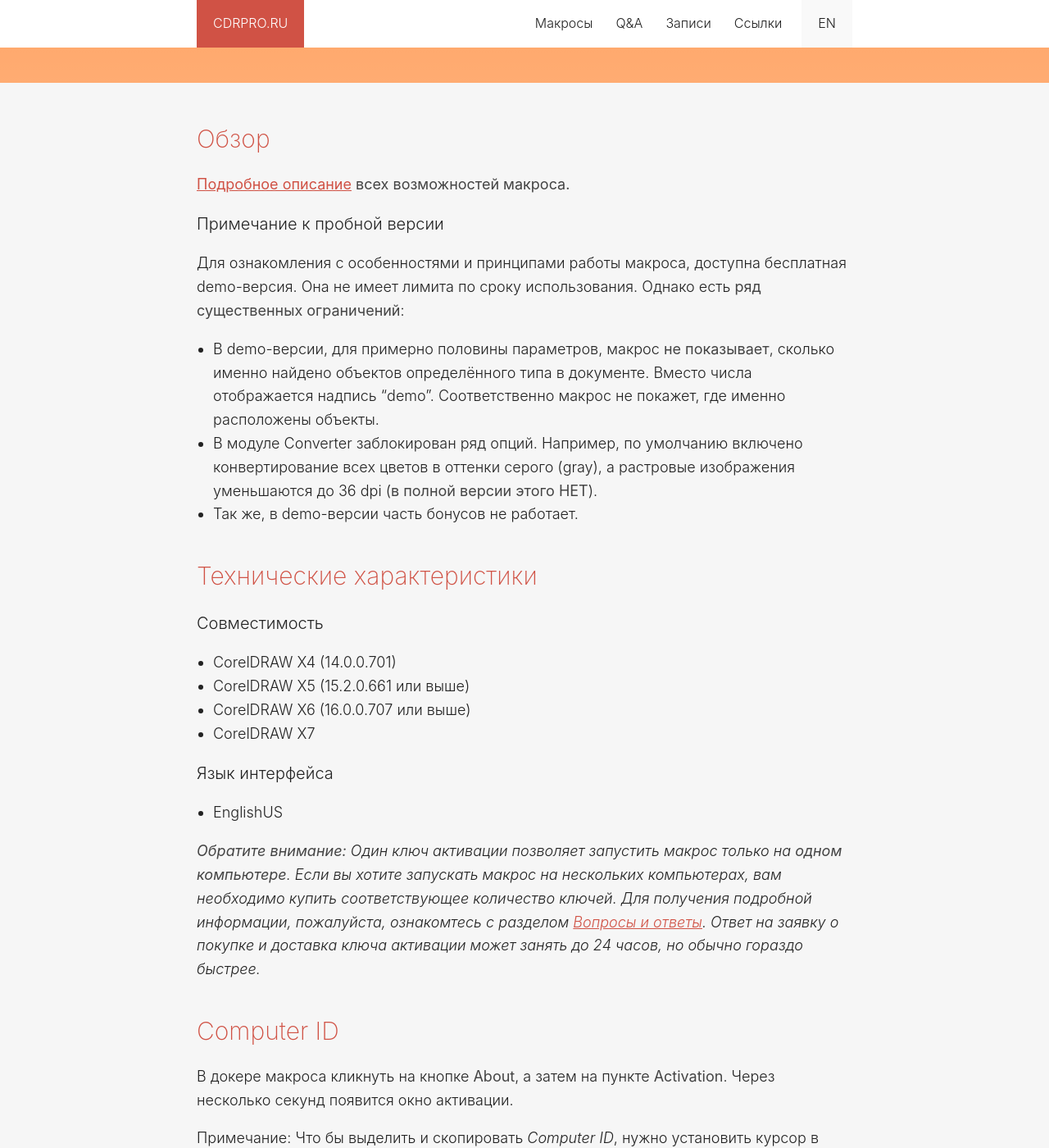
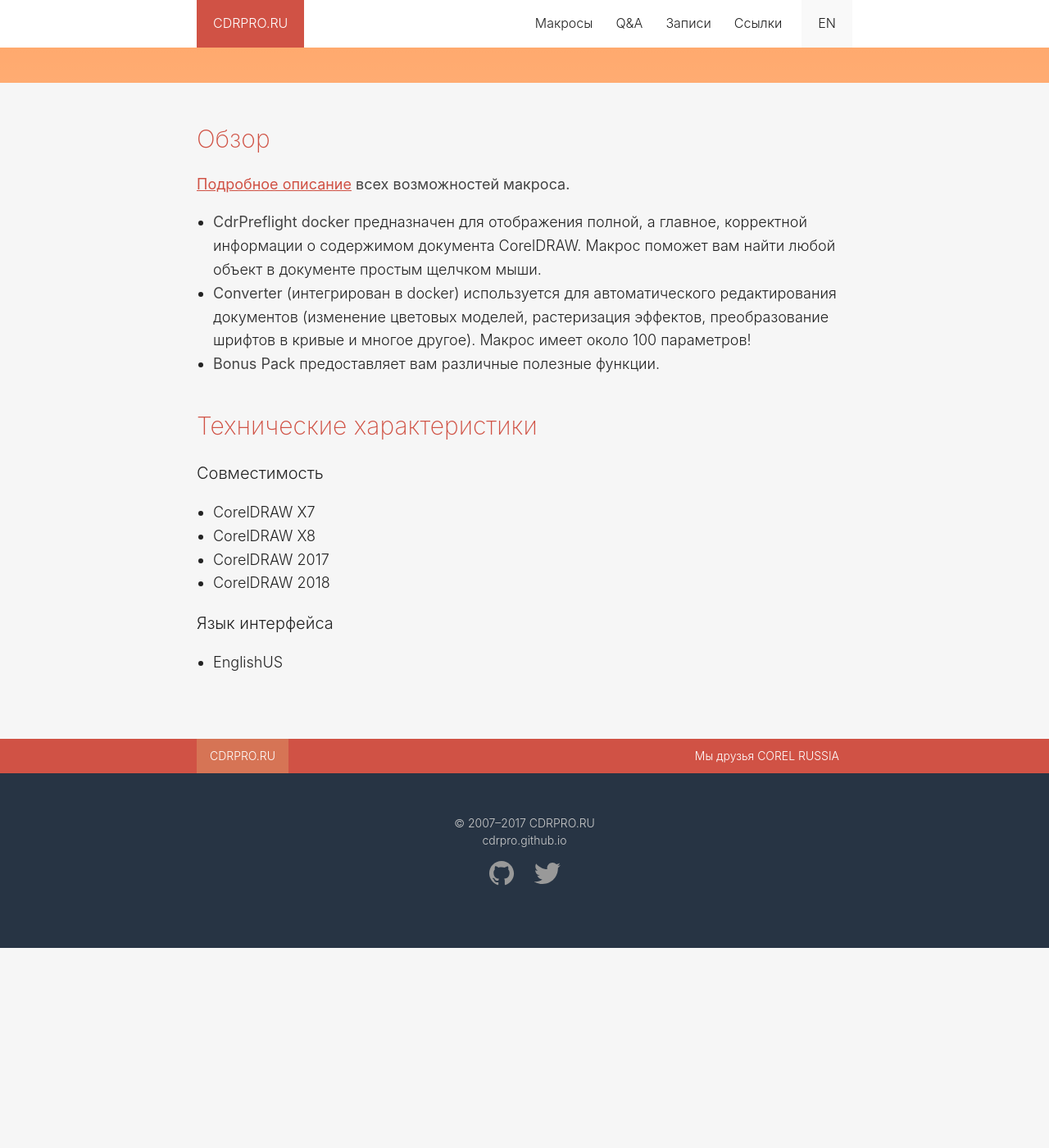
Before and after one commit to cdrpro/cdrpro.github.io, a Jekyll site: the page built from _macros/ru/cdrpreflight.md, in a window 1280 px wide and 1400 px high, scrolled down 346 px. Shown: the whole window at 82% size. Built offline with Jekyll 4.4.1, drawn with Linux system fonts in a browser that asks for light colours; after the commit the page ends 1502 px from its top, so only the background shows below that; some of the changed text lies outside the part shown.

Commit message:
Updated CdrPreflight

```diff
--- a/_macros/ru/cdrpreflight.md
+++ b/_macros/ru/cdrpreflight.md
@@ -2,9 +2,8 @@
 layout: macros
 title: CdrPreflight
 version: 6.3
-app: X4–X7
-download: CdrPreflight.zip
-price: 999
+app: X7–2018
+download: CdrPreflight_Installer_X7-2018.zip
 sticky: true
 permalink: /macros/cdrpreflight/
 description: Уникальное решение допечатной подготовки в CorelDRAW, которое будет одинаково полезно как для отдельных дизайнеров, так и для целых полиграфических центров. Всего в несколько кликов CdrPreflight поможет вам найти и решить самые распространённые проблемы в CDR файлах, экономя время и деньги.
@@ -15,40 +14,19 @@
 
 **[Подробное описание](https://www.gitbook.com/book/cdrpro-macros/cdrpreflight/) всех возможностей макроса.**
 
-### Примечание к пробной версии
-
-Для ознакомления с особенностями и принципами работы макроса, доступна бесплатная demo-версия.
-Она не имеет лимита по сроку использования. Однако есть **ряд существенных ограничений**:
-
-* В demo-версии, для примерно половины параметров, макрос **не показывает**, сколько именно найдено объектов
-  определённого типа в документе. Вместо числа отображается надпись “demo”. Соответственно макрос не покажет,
-  где именно расположены объекты.
-* В модуле Converter заблокирован ряд опций. Например, по умолчанию включено конвертирование всех цветов
-  в оттенки серого (gray), а растровые изображения уменьшаются до 36 dpi (**в полной версии этого НЕТ**).
-* Так же, в demo-версии часть бонусов не работает.
+* **CdrPreflight docker** предназначен для отображения полной, а главное, корректной информации о содержимом документа CorelDRAW. Макрос поможет вам найти любой объект в документе простым щелчком мыши.
+* **Converter** (интегрирован в docker) используется для автоматического редактирования документов (изменение цветовых моделей, растеризация эффектов, преобразование шрифтов в кривые и многое другое). Макрос имеет около 100 параметров!
+* **Bonus Pack** предоставляет вам различные полезные функции.
 
 ## Технические характеристики
 
 ### Совместимость
 
-* CorelDRAW Х4 (14.0.0.701)
-* CorelDRAW X5 (15.2.0.661 или выше)
-* CorelDRAW X6 (16.0.0.707 или выше)
 * CorelDRAW X7
+* CorelDRAW X8
+* CorelDRAW 2017
+* CorelDRAW 2018
 
 ### Язык интерфейса
 
 * EnglishUS
-
-_**Обратите внимание:** Один ключ активации позволяет запустить макрос только на **одном компьютере**.
-Если вы хотите запускать макрос на нескольких компьютерах, вам необходимо купить соответствующее количество ключей.
-Для получения подробной информации, пожалуйста, ознакомтесь с разделом [Вопросы и ответы](/macros/question-answer/).
-Ответ на заявку о покупке и доставка ключа активации может занять до 24 часов, но обычно гораздо быстрее._
-
-## Computer ID
-
-В докере макроса кликнуть на кнопке **About**, а затем на пункте **Activation**.
-Через несколько секунд появится окно активации.
-
-Примечание: Что бы выделить и скопировать _Computer ID_, нужно установить курсор в поле,
-нажать `Ctrl + A`, а затем `Ctrl + C`.
```
Also changed, not shown: _macros/en/cardgenerator.md (+0 -1 lines), _macros/en/cdrpreflight.md (+5 -26 lines), _macros/ru/cardgenerator.md (+0 -1 lines), 2 other files.
